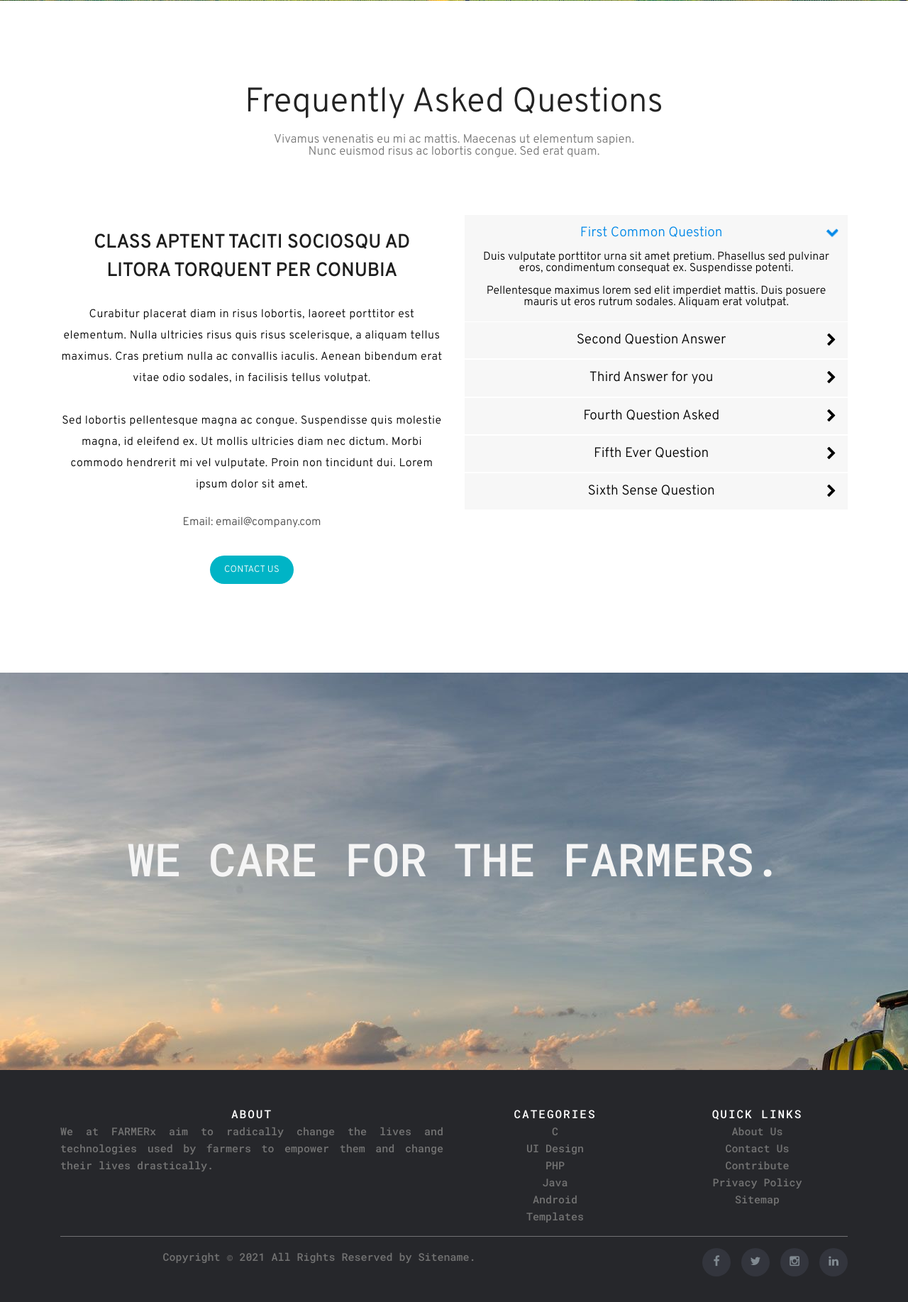
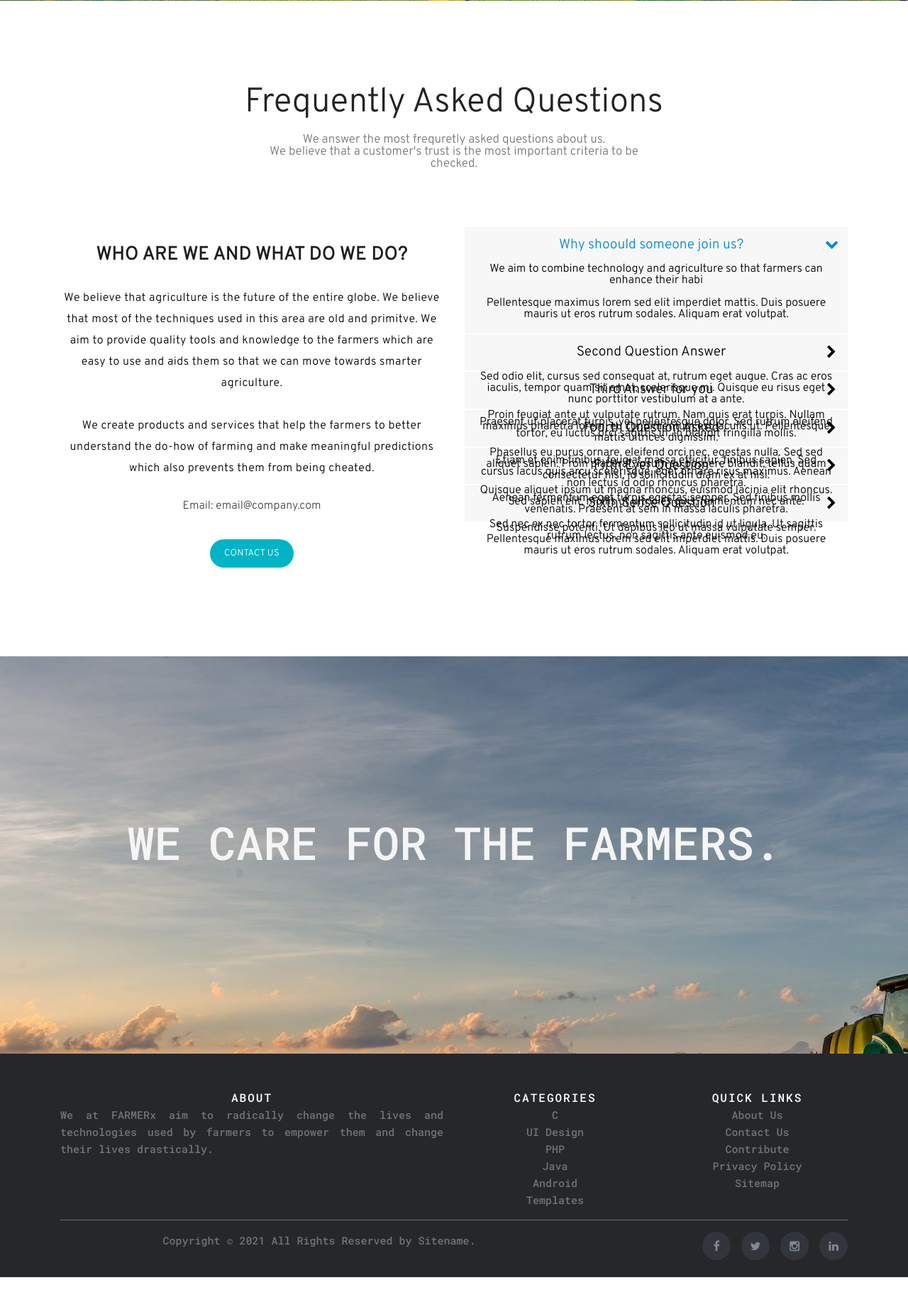
Before and after one commit to infinte-bandwidth/farmerX, a PHP site: page / in a window 1280 px wide. Shown: the part 759-2594 px from the top of the page at 71% size. After the commit the page ends 2559 px from the top, so only its background shows below. Run offline with PHP 8.4, Linux system fonts and the light colour scheme; data that the repository does not hold is empty; some libraries are stand-ins or nearby versions.

Commit message:
Update index.php

```diff
--- a/index.php
+++ b/index.php
@@ -4,12 +4,10 @@
 
 <head>
     <meta charset="UTF-8">
-    <meta name="viewport"
-        content="width=device-width, user-scalable=no, initial-scale=1.0, maximum-scale=1.0, minimum-scale=1.0">
+    <meta name="viewport" content="width=device-width, user-scalable=no, initial-scale=1.0, maximum-scale=1.0, minimum-scale=1.0">
     <meta http-equiv="X-UA-Compatible" content="ie=edge">
     <title>Infinite Bandwidth</title>
-    <link rel="stylesheet" href="https://stackpath.bootstrapcdn.com/bootstrap/4.3.1/css/bootstrap.min.css"
-        integrity="sha384-ggOyR0iXCbMQv3Xipma34MD+dH/1fQ784/j6cY/iJTQUOhcWr7x9JvoRxT2MZw1T" crossorigin="anonymous">
+    <link rel="stylesheet" href="https://stackpath.bootstrapcdn.com/bootstrap/4.3.1/css/bootstrap.min.css" integrity="sha384-ggOyR0iXCbMQv3Xipma34MD+dH/1fQ784/j6cY/iJTQUOhcWr7x9JvoRxT2MZw1T" crossorigin="anonymous">
     <link href="https://unpkg.com/aos@2.3.1/dist/aos.css" rel="stylesheet">
     <link href="https://fonts.googleapis.com/css?family=Roboto:100,300,400,500,700,900" rel="stylesheet">
     <link rel="preconnect" href="https://fonts.gstatic.com">
@@ -34,7 +32,7 @@
     <link rel="stylesheet" type="text/css" href="assets/css/owl-carousel.css">
     <link rel="stylesheet" href="assets/css/style.css">
     <link rel="stylesheet" href="assets/css/nav.php">
-    <link rel="stylesheet" href="assets/css/resetreserved.css">
+    <link rel="stylesheet" href="assets/css/reset.css">
     <link rel="stylesheet" href="assets/css/carousel.css">
     <style>
         h5 {
@@ -51,35 +49,27 @@
 <body>
     <nav class="h-nav">
         <ion-icon name="menu-outline" onclick="openNav()"></ion-icon>
-        <?php
-        if(!isset($_SESSION['loggedin']))
-        {
-	        echo "<a href='login.php' class='login'><ion-icon name='log-in-outline'></ion-icon></a>
-	        <a href='signup.php' class='sign-up'><ion-icon name='person-add-outline'></ion-icon></a>";
-        }
-        else
-        {
-            echo "<a href='logout.php' class='login'><ion-icon name='log-out-outline'></ion-icon></a>";
-        }
-        ?>
+        <a href="" class="login">
+            <ion-icon name="log-in-outline"></ion-icon>
+        </a>
+        <a href="" class="sign-up">
+            <ion-icon name="person-add-outline"></ion-icon>
+        </a>
     </nav>
     <nav class="v-nav-primary">
         <ion-icon name="return-up-back-outline" onclick="closeNav()"></ion-icon>
-        <a class="item1">
+        <a href="" class="item1">
             <?php
-            if (isset($_SESSION['username']))
-            {
+            if (isset($_SESSION['username'])) {
                 echo '<ion-icon name=""></ion-icon>';
                 echo $_SESSION['username'];
-            }
-            else
-            {
+            } else {
                 echo '<ion-icon name="leaf-outline"></ion-icon>';
                 echo "Menu";
             }
             ?>
         </a>
-        <a href="index.php" class="v-nav-item item2">
+        <a href="" class="v-nav-item item2">
             <ion-icon name="home-outline"></ion-icon>
             Home
         </a>
@@ -94,40 +84,37 @@
     </nav>
     <nav class="v-nav-services">
         <ion-icon name="return-up-back-outline" onclick="closeServices()"></ion-icon>
-        <a class="item1">
+        <a href="" class="item1">
             <?php
-            if (isset($_SESSION['username']))
-            {
+            if (isset($_SESSION['username'])) {
                 echo "<ion-icon name=''></ion-icon>";
-            }
-            else
-            {
+            } else {
                 echo "<ion-icon name='bag-handle'></ion-icon>";
             }
             ?>
             Services
         </a>
-        <a href="weather.php" class="v-nav-item">
+        <a href="" class="v-nav-item">
             <ion-icon name="cloudy-night-outline"></ion-icon>
             Weather Forcast
         </a>
-        <a href="resources.php" class="v-nav-item">
+        <a href="" class="v-nav-item">
             <ion-icon name="bag-check-outline"></ion-icon>
             Resources
         </a>
-        <a href="msp.php" class="v-nav-item">
+        <a href="" class="v-nav-item">
             <ion-icon name="logo-usd"></ion-icon>
             MSP
         </a>
-        <a href="market.php" class="v-nav-item">
+        <a href="" class="v-nav-item">
             <ion-icon name="fish-outline"></ion-icon>
-            Market
+            Major Crops
         </a>
-        <a href="news.php" class="v-nav-item">
+        <a href="" class="v-nav-item">
             <ion-icon name="color-fill-outline"></ion-icon>
-            News
+            Soil Health Card
         </a>
-        <a href="map.php" class="v-nav-item">
+        <a href="" class="v-nav-item">
             <ion-icon name="finger-print-outline"></ion-icon>
             Agricultural Land
         </a>
@@ -161,8 +148,7 @@
         <!--FAQ SECTION STARTS-->
 
 
-    <section class="section" id="frequently-question"
-        style="background-attachment: fixed; font-family: 'Overpass', sans-serif; overflow: auto !important">
+        <section class="section" id="frequently-question" style="background-attachment: fixed; font-family: 'Overpass', sans-serif; overflow: auto !important">
             <div class="container">
                 <!-- ***** Section Title Start ***** -->
                 <div class="row">
@@ -173,8 +159,8 @@
                     </div>
                     <div class="offset-lg-3 col-lg-6">
                         <div class="section-heading" data-aos="fade-left">
-                        <p>Vivamus venenatis eu mi ac mattis. Maecenas ut elementum sapien. Nunc euismod risus ac
-                            lobortis congue. Sed erat quam.</p>
+                            <p>We answer the most frequretly asked questions about us. <br>
+                                We believe that a customer's trust is the most important criteria to be checked. </p>
                         </div>
                     </div>
                 </div>
@@ -182,14 +168,12 @@
 
                 <div class="row">
                     <div class="left-text col-lg-6 col-md-6 col-sm-12" data-aos="fade-down">
-                    <h5>Class aptent taciti sociosqu ad litora torquent per conubia</h5>
+                        <h5>Who are we and what do we do?</h5>
                         <div class="accordion-text" data-aos="fade-up" data-aos-delay="300" style="height: 400px;">
-                        <p>Curabitur placerat diam in risus lobortis, laoreet porttitor est elementum. Nulla ultricies
-                            risus quis risus scelerisque, a aliquam tellus maximus. Cras pretium nulla ac convallis
-                            iaculis. Aenean bibendum erat vitae odio sodales, in facilisis tellus volutpat.</p>
-                        <p>Sed lobortis pellentesque magna ac congue. Suspendisse quis molestie magna, id eleifend ex.
-                            Ut mollis ultricies diam nec dictum. Morbi commodo hendrerit mi vel vulputate. Proin non
-                            tincidunt dui. Lorem ipsum dolor sit amet.</p>
+                            <p>We believe that agriculture is the future of the entire globe.
+                                We believe that most of the techniques used in this area are old and primitve.
+                                We aim to provide quality tools and knowledge to the farmers which are easy to use and aids them so that we can move towards smarter agriculture.</p>
+                            <p>We create products and services that help the farmers to better understand the do-how of farming and make meaningful predictions which also prevents them from being cheated.</p>
                             <span>Email: <a href=" #">email@company.com</a><br></span>
                             <a href="#contact-us" class="main-button">Contact Us</a>
                         </div>
@@ -198,15 +182,14 @@
                         <div class="accordions is-first-expanded">
                             <article class="accordion">
                                 <div class="accordion-head">
-                                <span>First Common Question</span>
+                                    <span>Why shoould someone join us?</span>
                                     <span class="icon">
                                         <i class="icon fa fa-chevron-right"></i>
                                     </span>
                                 </div>
                                 <div class="accordion-body">
                                     <div class="content">
-                                    <p>Duis vulputate porttitor urna sit amet pretium. Phasellus sed pulvinar eros,
-                                        condimentum consequat ex. Suspendisse potenti.
+                                        <p>We aim to combine technology and agriculture so that farmers can enhance their habi
                                             <br><br>
                                             Pellentesque maximus lorem sed elit imperdiet mattis. Duis posuere mauris ut
                                             eros rutrum sodales. Aliquam erat volutpat.
@@ -315,7 +298,7 @@
 
         <div class="mainbg-secondary" data-aos="fade-down">
             <div class="centered-text-secondary" style="left: 50%;">
-            <h1 style="font-size: 5vw;height:100px;">WE CARE FOR THE FARMERS.</h1>
+                <h1 style="font-size: 5vw;height:100px; font-family: 'Roboto Mono', monospace;">WE CARE FOR THE FARMERS.</h1>
             </div>
         </div>
 
@@ -388,15 +371,9 @@
 
     <script src="https://unpkg.com/ionicons@5.4.0/dist/ionicons.js"></script>
 
-    <script src="https://code.jquery.com/jquery-3.3.1.slim.min.js"
-        integrity="sha384-q8i/X+965DzO0rT7abK41JStQIAqVgRVzpbzo5smXKp4YfRvH+8abtTE1Pi6jizo"
-        crossorigin="anonymous"></script>
-    <script src="https://cdnjs.cloudflare.com/ajax/libs/popper.js/1.14.7/umd/popper.min.js"
-        integrity="sha384-UO2eT0CpHqdSJQ6hJty5KVphtPhzWj9WO1clHTMGa3JDZwrnQq4sF86dIHNDz0W1"
-        crossorigin="anonymous"></script>
-    <script src="https://stackpath.bootstrapcdn.com/bootstrap/4.3.1/js/bootstrap.min.js"
-        integrity="sha384-JjSmVgyd0p3pXB1rRibZUAYoIIy6OrQ6VrjIEaFf/nJGzIxFDsf4x0xIM+B07jRM"
-        crossorigin="anonymous"></script>
+    <script src="https://code.jquery.com/jquery-3.3.1.slim.min.js" integrity="sha384-q8i/X+965DzO0rT7abK41JStQIAqVgRVzpbzo5smXKp4YfRvH+8abtTE1Pi6jizo" crossorigin="anonymous"></script>
+    <script src="https://cdnjs.cloudflare.com/ajax/libs/popper.js/1.14.7/umd/popper.min.js" integrity="sha384-UO2eT0CpHqdSJQ6hJty5KVphtPhzWj9WO1clHTMGa3JDZwrnQq4sF86dIHNDz0W1" crossorigin="anonymous"></script>
+    <script src="https://stackpath.bootstrapcdn.com/bootstrap/4.3.1/js/bootstrap.min.js" integrity="sha384-JjSmVgyd0p3pXB1rRibZUAYoIIy6OrQ6VrjIEaFf/nJGzIxFDsf4x0xIM+B07jRM" crossorigin="anonymous"></script>
     <script src="https://unpkg.com/aos@2.3.1/dist/aos.js"></script>
     <script src="assets/js/jquery-2.1.0.min.js"></script>
 
@@ -416,7 +393,7 @@
     <script src="assets/js/nav.js"></script>
     <script>
         AOS.init();
-        $(window).on("load", function () {
+        $(window).on("load", function() {
             $(".loader-wrapper").fadeOut("slow");
         });
     </script>
```
Lines whose indentation alone changed are shown as unchanged.
